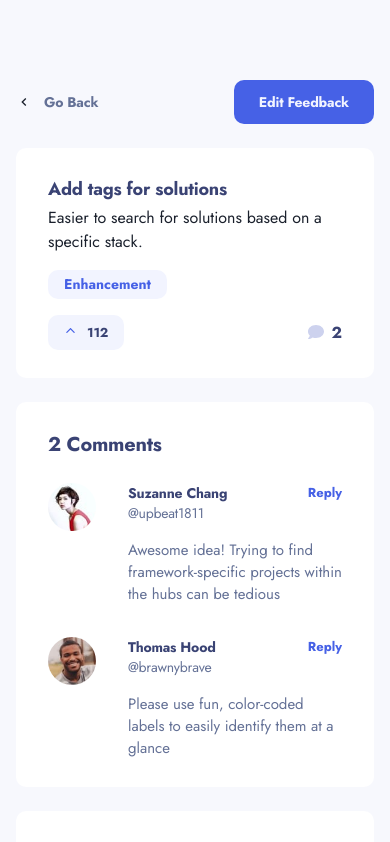
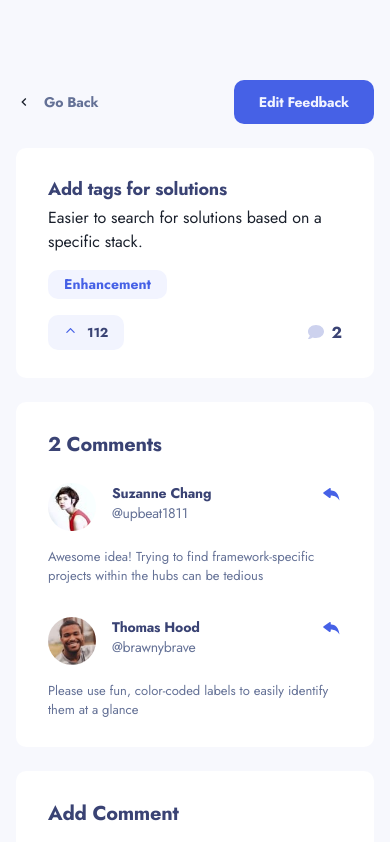
Before and after one commit to callmegrisha/product-feedback-app, a React (Create React App) app: page /suggestion/1 in a window 390 px wide. Shown: the top 842 px of the page. Built offline with nearby package versions, Linux system fonts and the light colour scheme; data requests are answered from the project's data file.

Commit message:
comments responsive

```diff
--- a/db.json
+++ b/db.json
@@ -200,20 +200,10 @@
             "name": "Jackson Barker",
             "username": "countryspirit"
           },
-          "replies": []
-        },
-        {
-          "content": "Hello world!",
-          "id": 1685474981455,
-          "user": {
-            "image": "/assets/user-images/image-zena.jpg",
-            "name": "Zena Kelley",
-            "username": "velvetround"
-          },
           "replies": [
             {
-              "content": "Hello.",
-              "replyingTo": "velvetround",
+              "content": "Hello!",
+              "replyingTo": "countryspirit",
               "user": {
                 "image": "/assets/user-images/image-zena.jpg",
                 "name": "Zena Kelley",
--- a/src/components/Comment/Comment.jsx
+++ b/src/components/Comment/Comment.jsx
@@ -1,5 +1,7 @@
 import { useState } from 'react';
 import { Avatar, Box, Button, Flex, Text } from '@chakra-ui/react';
+import { BsFillReplyFill } from 'react-icons/bs';
+import { AiFillEdit, AiFillDelete } from 'react-icons/ai';
 
 import { CommentReplyForm } from '../CommentReplyForm';
 import { CommentForm } from '../CommentForm';
@@ -44,11 +46,23 @@ export const Comment = ({ comment, isReply }) => {
   return (
     <>
       <Flex justify='space-between' w='100%'>
-        <Box mr={8}>
+        <Box mr={8} display={['none', 'none', 'block', 'block']}>
           <Avatar name={comment.user.name} src={comment.user.image} />
         </Box>
         <Box w='100%'>
-          <Flex align='flex-start' justify='space-between' mb={4}>
+          <Flex
+            align='flex-start'
+            justify={[
+              'flex-start',
+              'flex-start',
+              'space-between',
+              'space-between',
+            ]}
+            mb={4}
+          >
+            <Box mr={4} display={['block', 'block', 'none', 'none']}>
+              <Avatar name={comment.user.name} src={comment.user.image} />
+            </Box>
             <Flex direction='column'>
               <Text
                 as='span'
@@ -68,14 +82,14 @@ export const Comment = ({ comment, isReply }) => {
                 @{comment.user.username}
               </Text>
             </Flex>
-            <Flex gap='10px'>
+            <Flex gap='10px' ml={['auto', 'auto', 0, 0]}>
               <Button
                 __css={{}}
                 className='reply-btn'
                 type='button'
                 onClick={() => setReplyFormVisibility(!replyFormVisibility)}
               >
-                Reply
+                <BsFillReplyFill size={20} />
               </Button>
               {currentProfile.username === comment.user.username && (
                 <>
@@ -85,7 +99,7 @@ export const Comment = ({ comment, isReply }) => {
                     type='button'
                     onClick={() => setOpenEditor(!openEditor)}
                   >
-                    Edit
+                    <AiFillEdit size={20} />
                   </Button>
                   <Button
                     __css={{}}
@@ -93,7 +107,7 @@ export const Comment = ({ comment, isReply }) => {
                     type='button'
                     onClick={() => handleDeleteComment(comment.id)}
                   >
-                    Delete
+                    <AiFillDelete size={20} />
                   </Button>
                 </>
               )}
--- a/src/theme/components/Button.js
+++ b/src/theme/components/Button.js
@@ -2,7 +2,7 @@ export const buttonTheme = {
   baseStyle: {
     padding: '12px',
     width: '100%',
-    maxWidth: '158px',
+    maxWidth: ['119px', '119px', '158px', '158px'],
     fontWeight: 700,
     fontSize: '14px',
     lineHeight: '20px',
--- a/src/theme/index.js
+++ b/src/theme/index.js
@@ -88,8 +88,8 @@ export const theme = extendTheme({
     },
     mdBody: {
       fontWeight: 400,
-      fontSize: '15px',
-      lineHeight: '22px',
+      fontSize: ['13px', '13px', '15px', '15px'],
+      lineHeight: ['19px', '19px', '22px', '22px'],
     },
     smBody: {
       fontWeight: 800,
```
